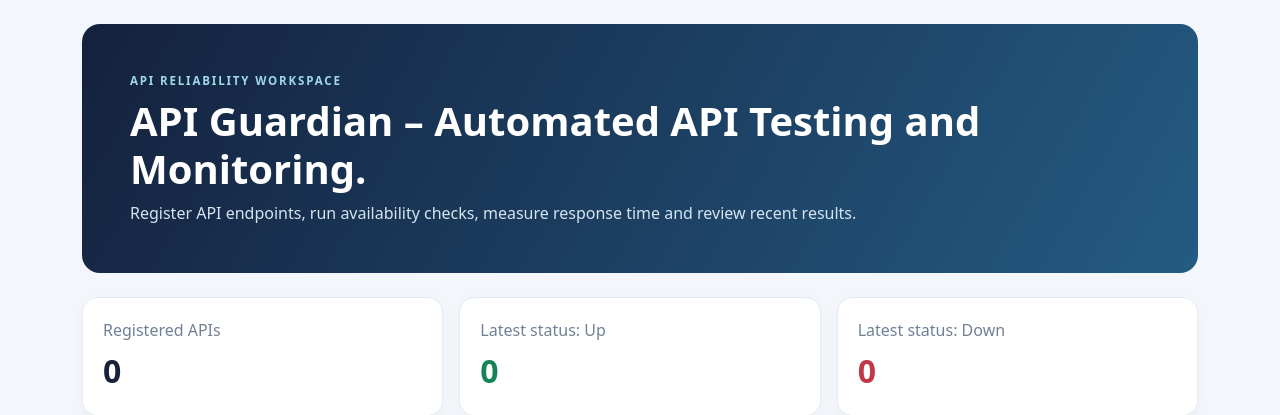
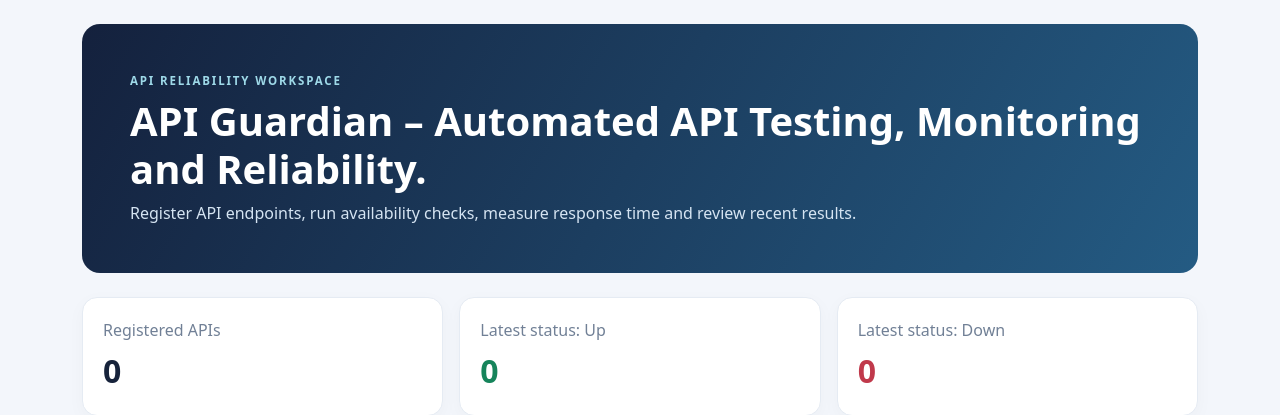
Before and after one commit to anusha815/-API_Guardian_Project, a Flask app: page / in a window 1280 px wide. Shown: the part 56-471 px from the top of the page. Run offline with Flask 3, Linux system fonts and the light colour scheme; data that the repository does not hold is empty.

Commit message:
Update API Guardian dashboard message

```diff
--- a/templates/index.html
+++ b/templates/index.html
@@ -2,7 +2,7 @@
 <html lang="en"><head><meta charset="utf-8"><meta name="viewport" content="width=device-width, initial-scale=1">
 <title>API Guardian</title><link href="https://cdn.jsdelivr.net/npm/bootstrap@5.3.3/dist/css/bootstrap.min.css" rel="stylesheet"><link rel="stylesheet" href="{{ url_for('static',filename='style.css') }}"></head>
 <body><nav class="navbar navbar-dark"><div class="container"><span class="navbar-brand fw-bold">🛡️ API Guardian</span><span class="text-white-50 small">API health workspace</span></div></nav>
-<main class="container py-4"><section class="hero p-4 p-md-5 mb-4"><div class="eyebrow">API RELIABILITY WORKSPACE</div><h1 class="display-6 fw-bold mt-2">API Guardian – Automated API Testing and Monitoring.</h1><p class="mb-0">Register API endpoints, run availability checks, measure response time and review recent results.</p></section>
+<main class="container py-4"><section class="hero p-4 p-md-5 mb-4"><div class="eyebrow">API RELIABILITY WORKSPACE</div><h1 class="display-6 fw-bold mt-2">API Guardian – Automated API Testing, Monitoring and Reliability.</h1><p class="mb-0">Register API endpoints, run availability checks, measure response time and review recent results.</p></section>
 {% with messages=get_flashed_messages(with_categories=true) %}{% for category,message in messages %}<div class="alert {{ 'alert-success' if category=='success' else 'alert-warning' }}">{{ message }}</div>{% endfor %}{% endwith %}
 <div class="row g-3 mb-4"><div class="col-md-4"><div class="metric"><span>Registered APIs</span><strong>{{ total }}</strong></div></div><div class="col-md-4"><div class="metric"><span>Latest status: Up</span><strong class="good">{{ up }}</strong></div></div><div class="col-md-4"><div class="metric"><span>Latest status: Down</span><strong class="bad">{{ down }}</strong></div></div></div>
 <div class="row g-4"><div class="col-lg-4"><div class="panel"><h2 class="h5">Add an API endpoint</h2><p class="muted small">Use a public HTTP or HTTPS endpoint you are allowed to test.</p><form method="post" action="{{ url_for('add_endpoint') }}"><label class="form-label">Endpoint name</label><input class="form-control mb-3" name="name" placeholder="Payments API" required><label class="form-label">Endpoint URL</label><input class="form-control mb-3" type="url" name="url" placeholder="https://api.example.com/health" required><button class="btn btn-primary w-100">Add endpoint</button></form><form method="post" action="{{ url_for('check_all') }}" class="mt-2"><button class="btn btn-outline-primary w-100">Check all endpoints</button></form></div></div>
```
